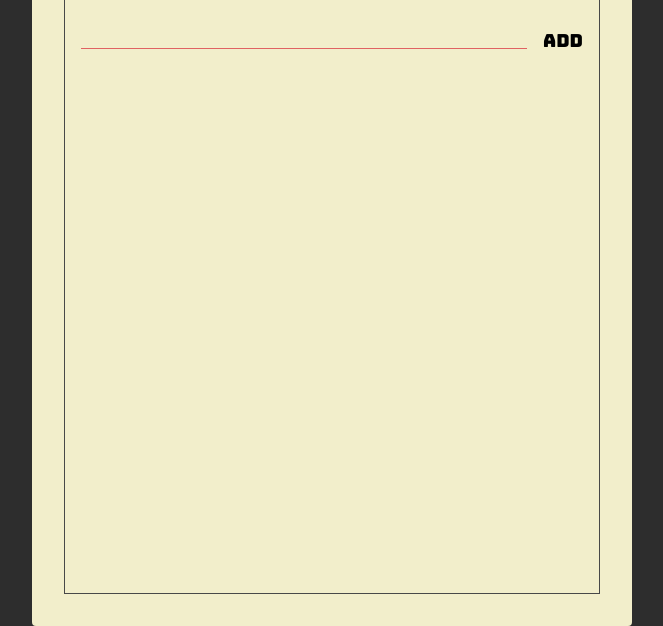
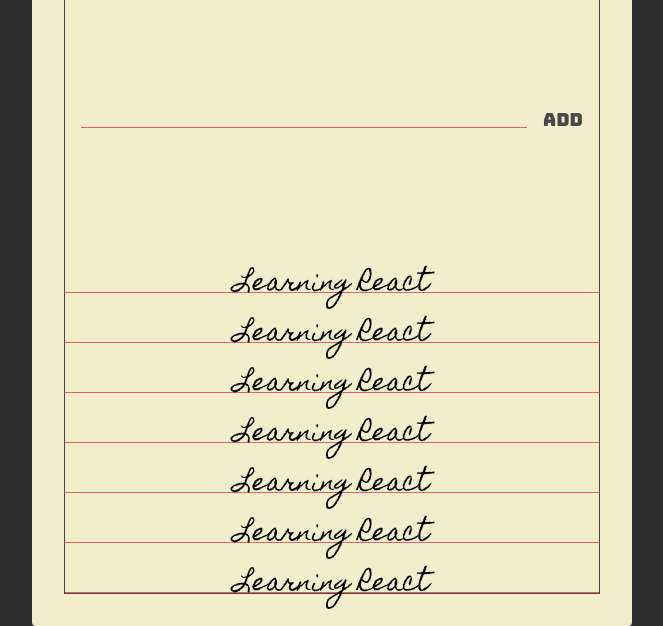
Before and after one commit to TimothyKaleb/tutorial-wegodev-react, a website: page index.html in a window 1280 px wide. Shown: the part 174-800 px from the top of the page, without its empty margins (308-971 px from the left). Drawn offline with Linux system fonts and the light colour scheme.

Commit message:
Todo List Section

```diff
--- a/index.html
+++ b/index.html
@@ -15,15 +15,38 @@
     <div class="container">
       <div class="frame">
         <section class="header">
-          <button class="header-btn">Add</button>
+          <button class="header-btn main-black-color">Add</button>
           <h1 class="header-title">Todo List</h1>
           <button class="header-btn main-red-color">Clear</button>
         </section>
         <section class="add">
           <form class="add-form">
             <input type="text" class="add-input" />
-            <button class="add-btn">Add</button>
+            <button class="add-btn main-black-color">Add</button>
           </form>
+        </section>
+        <section class="todos">
+          <div class="todo">
+            <span class="todo-text">Learning React</span>
+          </div>
+          <div class="todo">
+            <span class="todo-text">Learning React</span>
+          </div>
+          <div class="todo">
+            <span class="todo-text">Learning React</span>
+          </div>
+          <div class="todo">
+            <span class="todo-text">Learning React</span>
+          </div>
+          <div class="todo">
+            <span class="todo-text">Learning React</span>
+          </div>
+          <div class="todo">
+            <span class="todo-text">Learning React</span>
+          </div>
+          <div class="todo">
+            <span class="todo-text">Learning React</span>
+          </div>
         </section>
       </div>
     </div>
--- a/style.css
+++ b/style.css
@@ -4,10 +4,15 @@
 
 :root {
   --main-red-color: #e06262;
+  --main-black-color: #484848;
 }
 
 .main-red-color {
   color: var(--main-red-color);
+}
+
+.main-black-color {
+  color: var(--main-black-color);
 }
 
 html {
@@ -41,11 +46,12 @@
 }
 
 .frame {
-  border: 1px solid #484848;
+  border: 1px solid var(--main-black-color);
   height: 100%;
 
   display: flex;
   flex-direction: column;
+  justify-content: space-between;
 }
 
 .header {
@@ -56,6 +62,8 @@
 .header-title {
   flex: 1;
   text-align: center;
+
+  color: var(--main-black-color);
   font-size: 3.6rem;
   font-family: "Homemade Apple", sans-serif;
   text-transform: lowercase;
@@ -70,6 +78,18 @@
   border: unset;
   outline: unset;
   cursor: pointer;
+}
+
+.header-btn.main-red-color:active {
+  text-shadow: 1px 1px 2px var(--main-red-color);
+}
+
+.header-btn.main-black-color:active {
+  text-shadow: 1px 1px 2px var(--main-black-color);
+}
+
+.add-btn.main-black-color:active {
+  text-shadow: 1px 1px 2px var(--main-black-color);
 }
 
 .add {
@@ -106,3 +126,26 @@
   border: unset;
   outline: unset;
 }
+.todos {
+  display: flex;
+  flex-direction: column;
+}
+
+.todo {
+  position: relative;
+  flex: 1 0 auto;
+  text-align: center;
+
+  min-height: 34px;
+  margin: 16px 0 0;
+  font-family: "Homemade Apple", sans-serif;
+  font-size: 24px;
+
+  border-bottom: 1px solid var(--main-red-color);
+}
+
+.todo-text {
+  position: absolute;
+  left: 50%;
+  transform: translate(-50%);
+}
```
